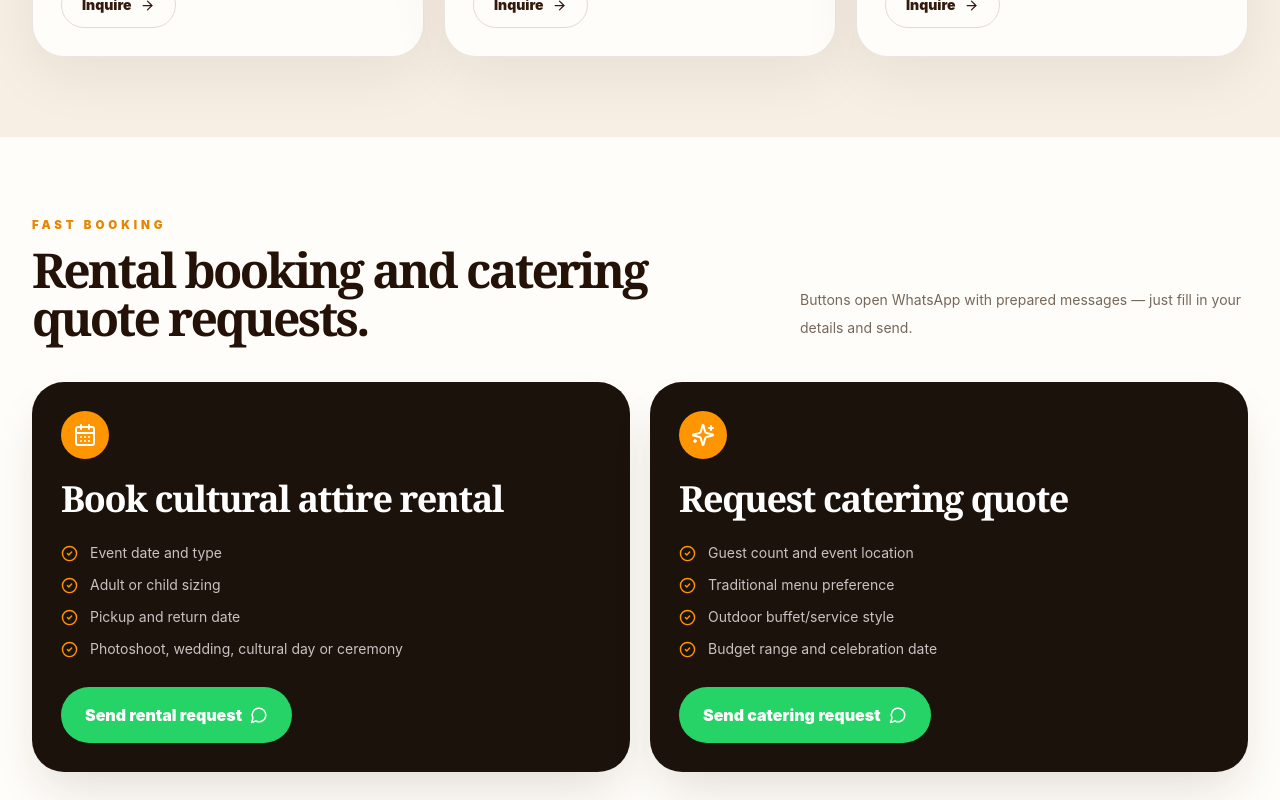
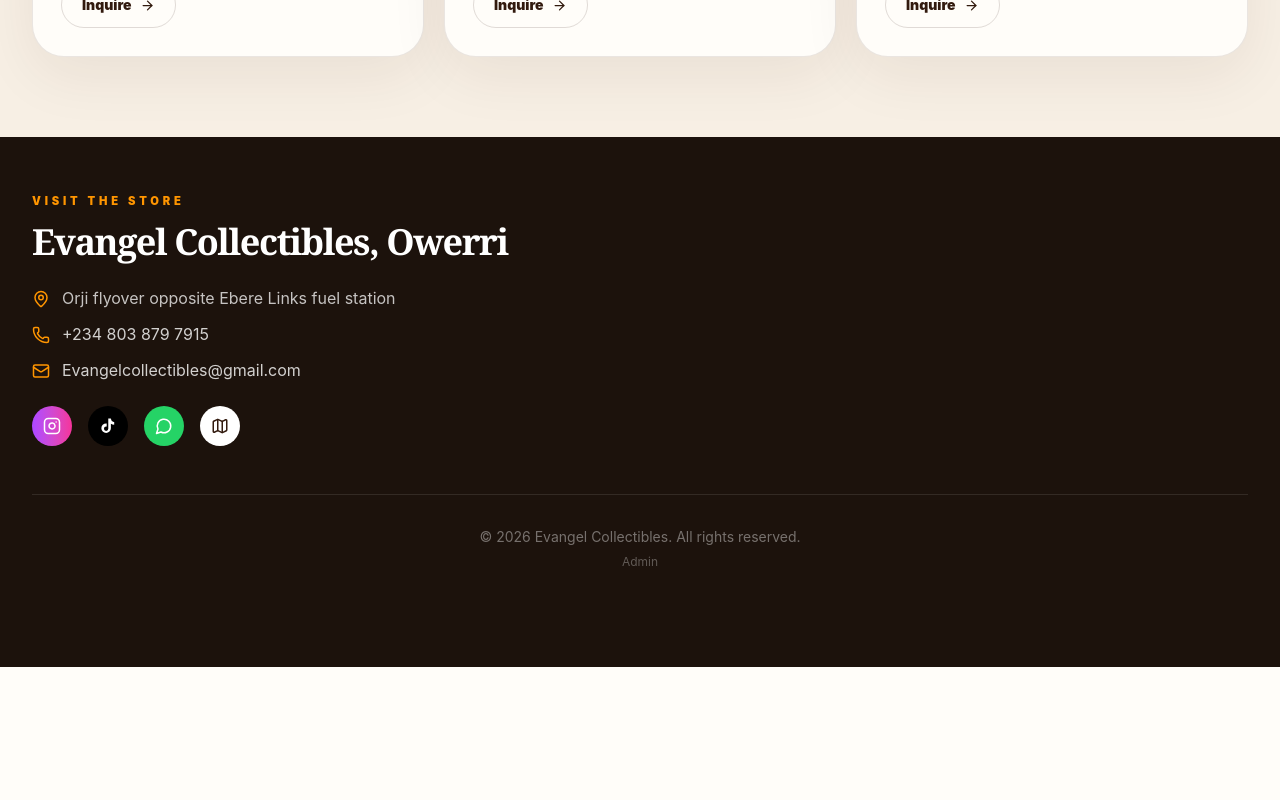
Before and after one commit to zagzy8776/BEADZ, a React (Vite) app: page / in a window 1280 px wide. Shown: the part 2320-3120 px from the top of the page. After the commit the page ends 2987 px from the top, so only its background shows below. Built offline with nearby package versions, Linux system fonts and the light colour scheme; no server answers; a web font is replaced by a local one.

Commit message:
Remove booking quote section

```diff
--- a/src/app/App.tsx
+++ b/src/app/App.tsx
@@ -1,9 +1,6 @@
 import { useState, useEffect } from "react";
 import {
   ArrowRight,
-  CalendarDays,
-  CheckCircle2,
-  Heart,
   Instagram,
   Mail,
   MapPin,
@@ -15,17 +12,12 @@
   Star,
   Map as MapIcon,
 } from "lucide-react";
-import type { ReactNode } from "react";
 import {
   fetchProducts,
   fetchCategories,
   type Product,
   type Category,
   productWhatsApp,
-  shareWhatsApp,
-  getSessionId,
-  addToCart,
-  type CartItem,
   SOCIAL,
   GOOGLE_MAPS_DIR,
 } from "./api.ts";
@@ -319,57 +311,6 @@
   );
 }
 
-function BookingForms() {
-  const rentalMsg = wa("Hello Evangel Collectibles, I want to book a rental. Event type: __. Date: __. Adult/Kid: __. Size/Age: __. Pickup date: __. Return date: __.");
-  const cateringMsg = wa("Hello Evangel Collectibles, I need an outdoor catering quote. Event date: __. Location: __. Guest count: __. Menu style: __. Budget range: __.");
-  return (
-    <section className="bg-[#FFFDF9] px-4 py-20 sm:px-6 lg:px-8">
-      <div className="mx-auto max-w-7xl">
-        <SectionTitle
-          eyebrow="Fast booking"
-          title="Rental booking and catering quote requests."
-          copy="Buttons open WhatsApp with prepared messages — just fill in your details and send."
-        />
-        <div className="grid gap-5 lg:grid-cols-2">
-          <QuoteCard
-            icon={<CalendarDays />}
-            title="Book cultural attire rental"
-            points={["Event date and type", "Adult or child sizing", "Pickup and return date", "Photoshoot, wedding, cultural day or ceremony"]}
-            href={rentalMsg}
-            label="Send rental request"
-          />
-          <QuoteCard
-            icon={<Sparkles />}
-            title="Request catering quote"
-            points={["Guest count and event location", "Traditional menu preference", "Outdoor buffet/service style", "Budget range and celebration date"]}
-            href={cateringMsg}
-            label="Send catering request"
-          />
-        </div>
-      </div>
-    </section>
-  );
-}
-
-function QuoteCard({ icon, title, points, href, label }: { icon: ReactNode; title: string; points: string[]; href: string; label: string }) {
-  return (
-    <article className="rounded-[2rem] border border-[#321A0E]/10 bg-[#1C120C] p-7 text-white shadow-2xl shadow-[#321A0E]/15">
-      <div className="mb-5 flex h-12 w-12 items-center justify-center rounded-full bg-[#FF9500] text-white">{icon}</div>
-      <h3 className="font-serif text-4xl font-black tracking-[-0.04em]">{title}</h3>
-      <div className="mt-6 grid gap-3">
-        {points.map((p) => (
-          <p key={p} className="flex items-center gap-3 text-sm text-white/75">
-            <CheckCircle2 size={17} className="text-[#FF9500]" />{p}
-          </p>
-        ))}
-      </div>
-      <a href={href} target="_blank" rel="noreferrer" className="mt-7 inline-flex items-center gap-2 rounded-full bg-[#25D366] px-6 py-4 font-black text-white no-underline transition-all duration-300 hover:scale-105">
-        {label} <MessageCircle size={18} />
-      </a>
-    </article>
-  );
-}
-
 function ContactFooter() {
   return (
     <footer className="bg-[#1C120C] px-4 pb-24 pt-14 text-white sm:px-6 lg:px-8">
@@ -457,7 +398,6 @@
       <Hero />
       <Catalogue />
       <Services />
-      <BookingForms />
       <ContactFooter />
       <FloatingActions />
     </main>
```
